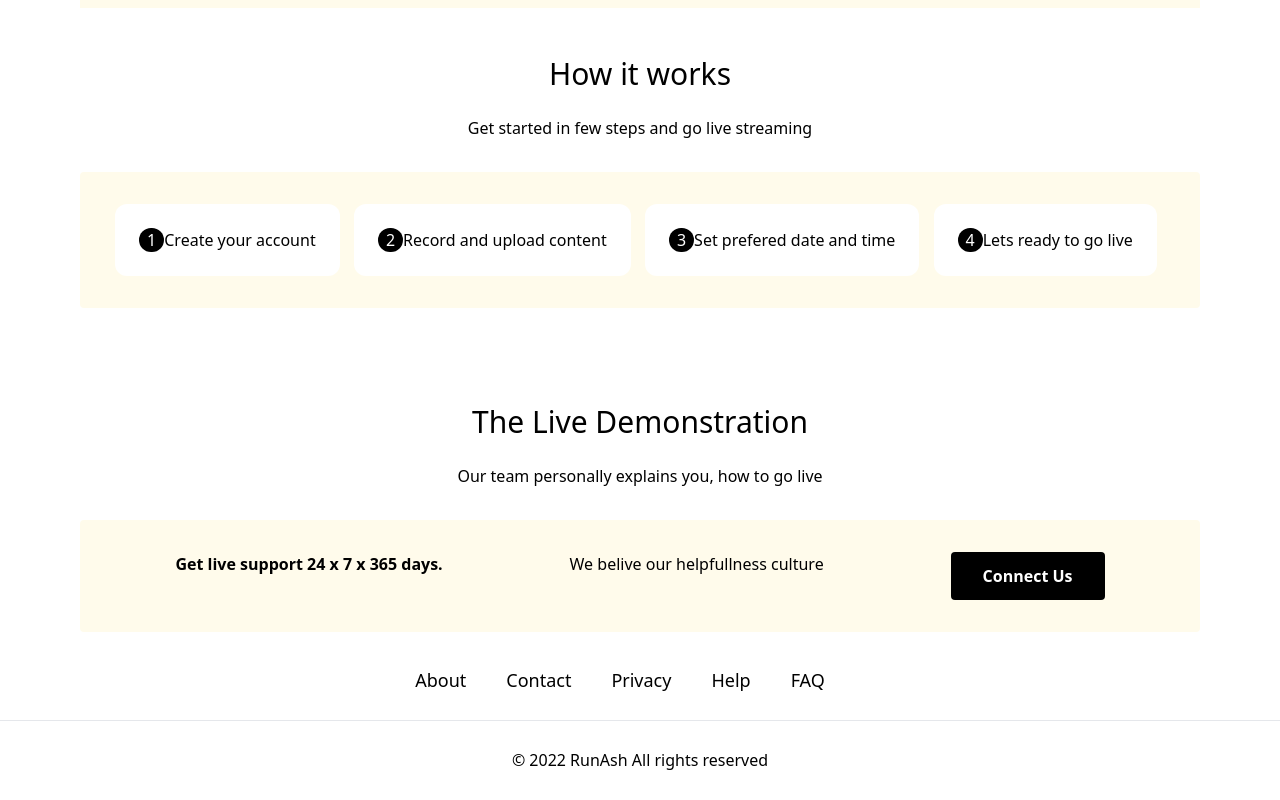
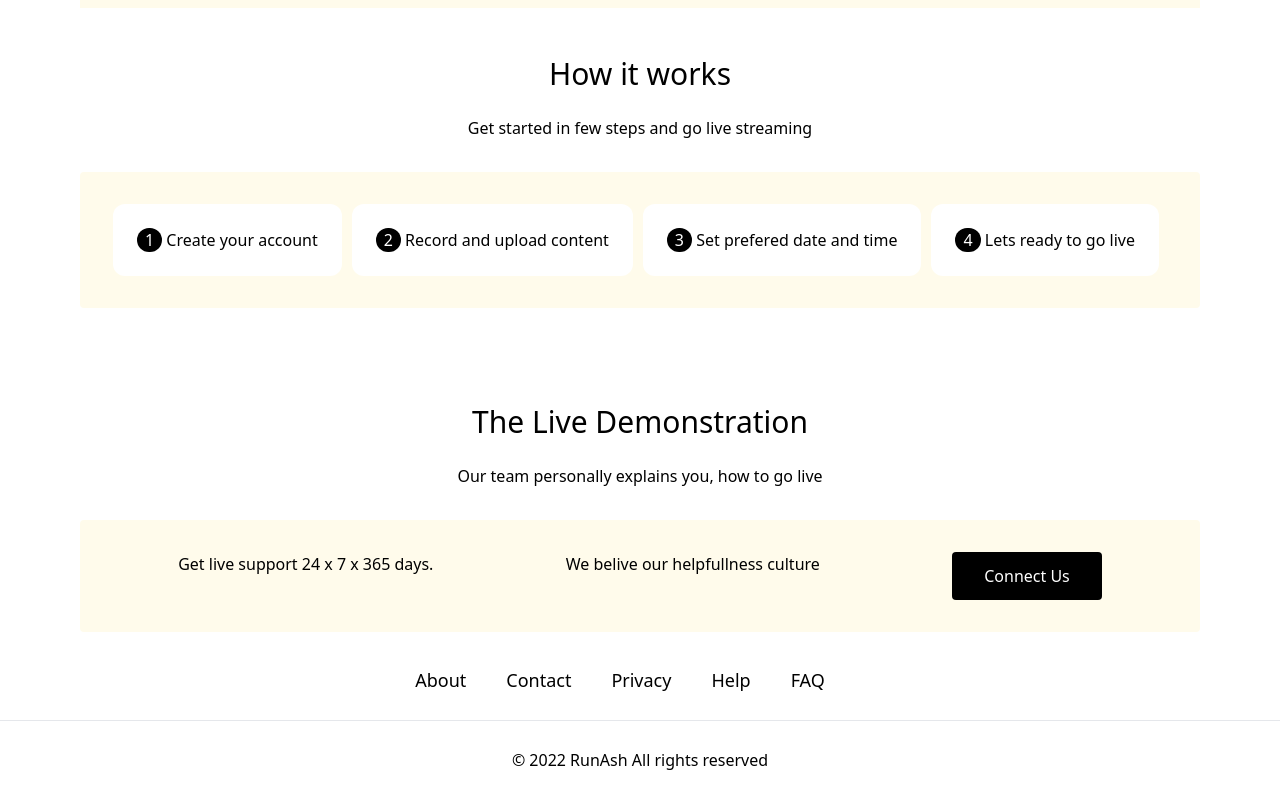
Before and after one commit to Vaibhavmurmu/nextjs13, a Next.js app: page /sell in a window 1280 px wide. Shown: the part 2462-3262 px from the top of the page. Built offline with nearby package versions, Linux system fonts and the light colour scheme.

Commit message:
Change to be committed

```diff
--- a/pages/sell.js
+++ b/pages/sell.js
@@ -231,13 +231,13 @@ export default function Sell() {
            Get started in few steps and go live streaming
           </p>
           <div className="mt-8 flex max-w-8xl flex-wrap items-center justify-around sm:w-full bg-amber-50 p-8 rounded">
-          <p className='mt-0 mr-2 w-25 rounded-xl p-6 text-left bg-white hover:text-blue-600 focus:text-blue-600'><button className="bg-black text-white font-n py-0 px-2 rounded-3xl mt-0">1</button>Create your account
+          <p className='mt-0 mr-2 w-25 rounded-xl p-6 text-left bg-white hover:text-blue-600 focus:text-blue-600'><button className="bg-black text-white font-n py-0 px-2 rounded-3xl mt-0">1</button> Create your account
           </p>
-          <p className='mt-0 mr-2 w-25 rounded-xl p-6 text-left bg-white hover:text-blue-600 focus:text-blue-600'><button className="bg-black text-white font-n py-0 px-2 rounded-3xl mt-0">2</button>Record and upload content
+          <p className='mt-0 mr-2 w-25 rounded-xl p-6 text-left bg-white hover:text-blue-600 focus:text-blue-600'><button className="bg-black text-white font-n py-0 px-2 rounded-3xl mt-0">2</button> Record and upload content
           </p>
-          <p className='mt-0 mr-2 w-25 rounded-xl p-6 text-left bg-white hover:text-blue-600 focus:text-blue-600'><button className="bg-black text-white font-n py-0 px-2 rounded-3xl mt-0">3</button>Set prefered date and time
+          <p className='mt-0 mr-2 w-25 rounded-xl p-6 text-left bg-white hover:text-blue-600 focus:text-blue-600'><button className="bg-black text-white font-n py-0 px-2 rounded-3xl mt-0">3</button> Set prefered date and time
           </p>
-          <p className='mt-0 mr-2 w-25 rounded-xl p-6 text-left bg-white hover:text-blue-600 focus:text-blue-600'><button className="bg-black text-white font-n py-0 px-2 rounded-3xl mt-0">4</button>Lets ready to go live
+          <p className='mt-0 mr-2 w-25 rounded-xl p-6 text-left bg-white hover:text-blue-600 focus:text-blue-600'><button className="bg-black text-white font-n py-0 px-2 rounded-3xl mt-0">4</button> Lets ready to go live
           </p>
           </div>
           <h2 className='mt-24 text-3xl font-b'>
@@ -247,13 +247,13 @@ export default function Sell() {
            Our team personally explains you, how to go live
           </p>
           <div className="mt-8 flex max-w-8xl flex-wrap item-centre justify-around sm:w-full bg-amber-50 p-8 rounded">
-           <h2 className="text-1xl font-bold">
+           <h2 className="text-1xl font-n">
             Get live support 24 x 7 x 365 days.
             </h2>
             <p className="text-centre">
             We belive our helpfullness culture
             </p>
-            <button className="bg-black hover:bg-blue-600 text-white font-bold py-3 px-8 rounded mt-0 text-centre">Connect Us</button>
+            <button className="bg-black hover:bg-blue-600 text-white font-b py-3 px-8 rounded mt-0 text-centre">Connect Us</button>
           </div>
         </main>
         </div>
```
